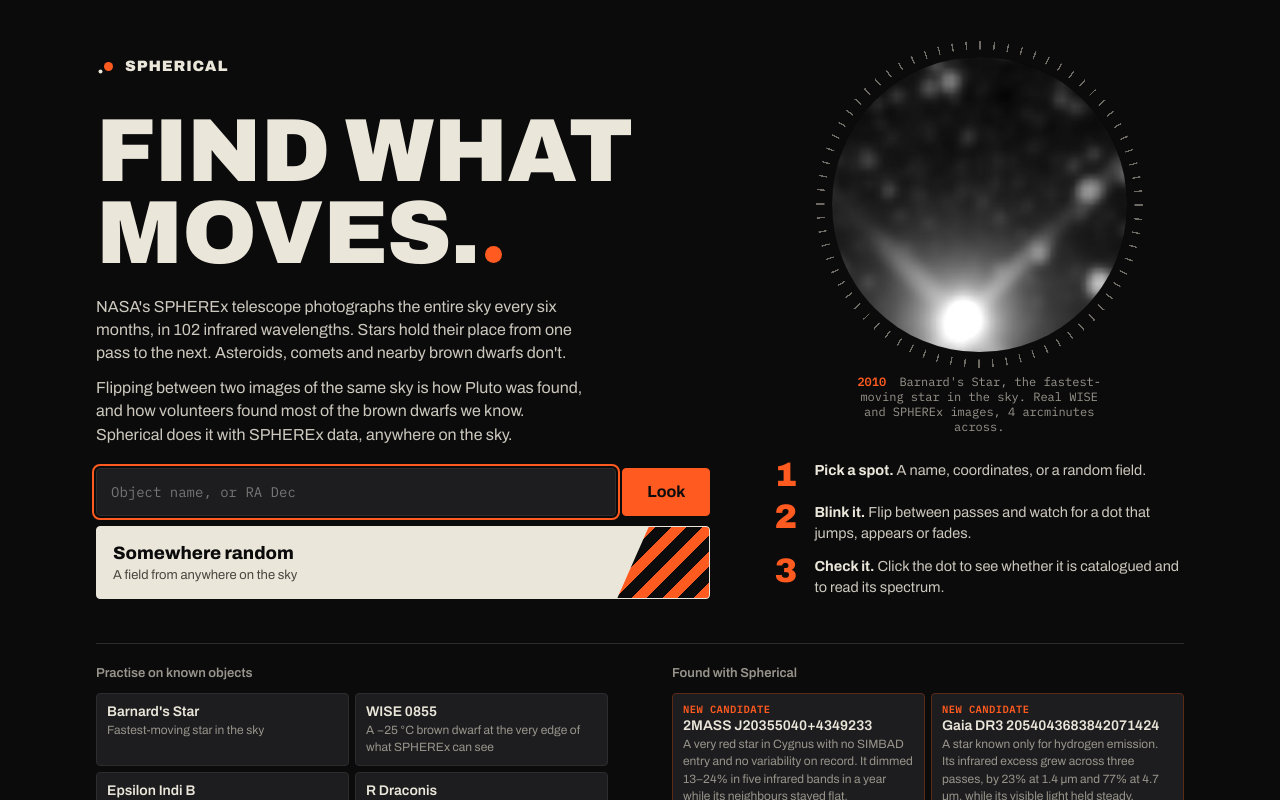
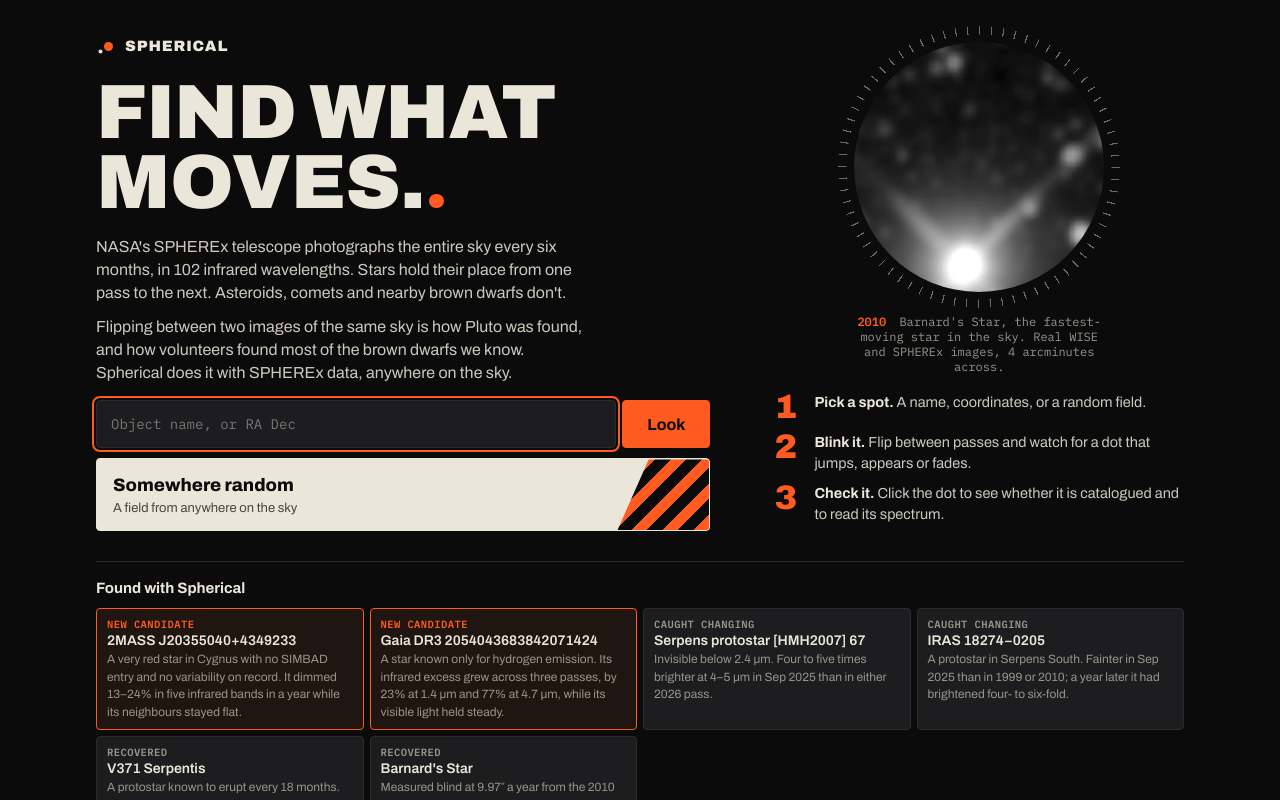
Before and after one commit to NickFabek/nasa_spaceapps_2026, a plain HTML site: page app/pages/index.html in a window 1280 px wide. Drawn offline with Linux system fonts and the light colour scheme.

Commit message:
Start page: found objects first, full width, new candidates highlighted
Co-Authored-By: Claude Fable 5.2 <noreply@anthropic.com>

```diff
--- a/app/pages/index.html
+++ b/app/pages/index.html
@@ -152,14 +152,14 @@
       </div>
 
       <div class="lists">
-        <section>
-          <h2>Practise on known objects</h2>
-          <div id="presets" class="cards"></div>
-        </section>
         <section id="foundSection" hidden>
           <h2>Found with Spherical</h2>
           <div id="found" class="cards"></div>
           <p class="foundnote" id="foundNote"></p>
+        </section>
+        <section>
+          <h2>Practise on known objects</h2>
+          <div id="presets" class="cards"></div>
         </section>
       </div>
     </div>
--- a/app/pages/js/app.js
+++ b/app/pages/js/app.js
@@ -865,7 +865,7 @@ function tour(i) {
 function bind() {
   $('presets').innerHTML = PRESETS.map((p, i) => `<button data-i="${i}">${p.name}<span>${p.why}</span></button>`).join('');
   $('foundSection').hidden = !FOUND.length;
-  $('found').innerHTML = FOUND.map((f) => `<button data-url="${f.url}"><i>${f.kind}</i>${f.name}<span>${f.what}</span></button>`).join('');
+  $('found').innerHTML = FOUND.map((f) => `<button data-url="${f.url}" class="${/^new/i.test(f.kind) ? 'isnew' : ''}"><i>${f.kind}</i>${f.name}<span>${f.what}</span></button>`).join('');
   $('foundNote').textContent = FOUND_NOTE;
   $('found').onclick = (ev) => { const b = ev.target.closest('button'); if (b) location.href = b.dataset.url; };
   $('presets').onclick = (ev) => {
--- a/app/pages/style.css
+++ b/app/pages/style.css
@@ -144,12 +144,12 @@ dd { margin: 0; overflow-wrap: anywhere; }
 
 /* ---------- start page ---------- */
 .intro { position: fixed; inset: 0; z-index: 20; background: var(--ink); overflow: auto; }
-.introin { min-height: 100%; max-width: 1200px; margin: 0 auto; padding: clamp(20px, 4.5vw, 56px); display: grid; grid-template-columns: minmax(0, 1.2fr) minmax(0, .8fr); gap: clamp(24px, 4vw, 44px) clamp(24px, 5vw, 72px); align-content: center; }
-.wordmark { font-stretch: 125%; font-weight: 900; letter-spacing: .06em; font-size: 15px; display: flex; align-items: center; gap: 12px; margin-bottom: clamp(18px, 4vh, 40px); }
-.intro h1 { margin: 0 0 20px; font-stretch: 125%; font-weight: 900; font-size: clamp(42px, 7vw, 98px); line-height: .92; letter-spacing: -.01em; text-transform: uppercase; }
+.introin { min-height: 100%; max-width: 1200px; margin: 0 auto; padding: clamp(18px, 3vw, 36px) clamp(20px, 4.5vw, 56px); display: grid; grid-template-columns: minmax(0, 1.2fr) minmax(0, .8fr); gap: clamp(20px, 3vw, 30px) clamp(24px, 5vw, 72px); align-content: center; }
+.wordmark { font-stretch: 125%; font-weight: 900; letter-spacing: .06em; font-size: 15px; display: flex; align-items: center; gap: 12px; margin-bottom: clamp(14px, 2.5vh, 26px); }
+.intro h1 { margin: 0 0 16px; font-stretch: 125%; font-weight: 900; font-size: clamp(40px, 6vw, 80px); line-height: .92; letter-spacing: -.01em; text-transform: uppercase; }
 .intro h1::after { content: ""; display: inline-block; width: .19em; height: .19em; border-radius: 50%; background: var(--signal); margin-left: .06em; }
-.lead { margin: 0 0 12px; max-width: 54ch; font-size: clamp(15px, 1.25vw, 17px); color: #cdc8bd; }
-.search.big { margin-top: 22px; flex: none; }
+.lead { margin: 0 0 10px; max-width: 54ch; font-size: clamp(15px, 1.25vw, 17px); color: #cdc8bd; }
+.search.big { margin-top: 16px; flex: none; }
 .search.big input { padding: 13px 14px; font-size: 14px; }
 .search.big button { padding: 0 24px; font-size: 16px; }
 .randombig { margin-top: 10px; width: 100%; text-align: left; padding: 13px 104px 13px 16px; background: var(--bone); border-color: var(--bone); color: var(--ink); display: grid; position: relative; overflow: hidden; }
@@ -160,7 +160,7 @@ dd { margin: 0; overflow-wrap: anywhere; }
 
 .how { align-self: center; }
 .demo { margin: 0; display: grid; justify-items: center; gap: 22px; }
-.lens { position: relative; width: min(300px, 72%); aspect-ratio: 1; border-radius: 50%; }
+.lens { position: relative; width: min(250px, 66%); aspect-ratio: 1; border-radius: 50%; }
 .lens::before { content: ""; position: absolute; inset: -16px; border-radius: 50%; background: repeating-conic-gradient(var(--dim) 0 .5deg, transparent .5deg 5deg); -webkit-mask: radial-gradient(closest-side, transparent calc(100% - 9px), #000 calc(100% - 8px)); mask: radial-gradient(closest-side, transparent calc(100% - 9px), #000 calc(100% - 8px)); opacity: .7; }
 .lens img { position: absolute; inset: 0; width: 100%; height: 100%; object-fit: cover; border-radius: 50%; display: block; background: #000; }
 .lens img.b { animation: flip 2.4s steps(1) infinite; }
@@ -171,19 +171,21 @@ dd { margin: 0; overflow-wrap: anywhere; }
 .demo .y2 { animation: y2 2.4s steps(1) infinite; }
 @keyframes y1 { 0% { display: inline; } 50% { display: none; } }
 @keyframes y2 { 0% { display: none; } 50% { display: inline; } }
-.steps3 { list-style: none; margin: 26px 0 0; padding: 0; display: grid; gap: 12px; }
+.steps3 { list-style: none; margin: 18px 0 0; padding: 0; display: grid; gap: 9px; }
 .steps3 li { display: grid; grid-template-columns: 40px 1fr; align-items: start; }
 .steps3 b { font-stretch: 125%; font-weight: 900; font-size: 34px; line-height: .9; color: var(--signal); }
 .steps3 span { color: #cdc8bd; font-size: 14.5px; }
 .steps3 strong { color: var(--bone); }
-.lists { grid-column: 1 / -1; display: grid; grid-template-columns: 1fr 1fr; gap: 22px clamp(24px, 5vw, 72px); padding-top: 20px; border-top: 1px solid var(--line); align-items: start; }
-.lists section:first-child:has(+ [hidden]) { grid-column: 1 / -1; }
-.lists h2 { margin: 0 0 10px; font-size: 13px; font-weight: 600; color: var(--dim); }
+.lists { grid-column: 1 / -1; display: grid; gap: 20px; padding-top: 16px; border-top: 1px solid var(--line); }
+.lists h2 { margin: 0 0 8px; font-size: 13px; font-weight: 600; color: var(--dim); }
+#foundSection h2 { color: var(--bone); font-size: 15px; font-stretch: 112%; font-weight: 700; }
 .cards { display: grid; grid-template-columns: repeat(auto-fill, minmax(190px, 1fr)); gap: 6px; }
+#found { grid-template-columns: repeat(auto-fill, minmax(250px, 1fr)); }
 .cards button { text-align: left; padding: 8px 10px; display: grid; font-weight: 600; align-content: start; }
 .cards button span { font-weight: 400; font-size: 12px; color: var(--dim); }
-#found button { border-color: #5a2a17; }
-#found button i { font: 600 10.5px var(--mono); font-style: normal; color: var(--signal); letter-spacing: .04em; text-transform: uppercase; }
+#found button i { font: 600 10.5px var(--mono); font-style: normal; color: var(--dim); letter-spacing: .04em; text-transform: uppercase; }
+#found button.isnew { border-color: var(--signal); background: #1f1511; }
+#found button.isnew i { color: var(--signal); }
 .foundnote { margin: 8px 0 0; font-size: 12px; color: var(--dim); }
 
 /* ---------- guide bubble ---------- */
@@ -215,7 +217,6 @@ dd { margin: 0; overflow-wrap: anywhere; }
   .speed { display: none; }
   .pop { margin-left: 0; }
   .introin { grid-template-columns: 1fr; align-content: start; }
-  .lists { grid-template-columns: 1fr; }
 }
 /* ?embed=1 : image, tape and tools only */
 body.embed .bar, body.embed .rack, body.embed .foot { display: none; }
```
